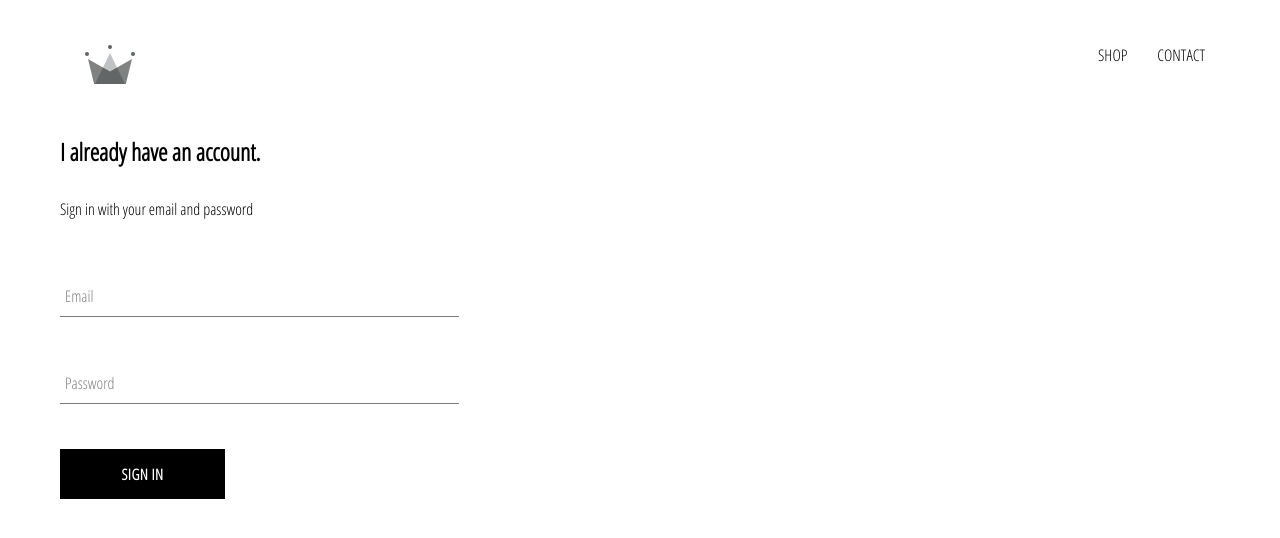
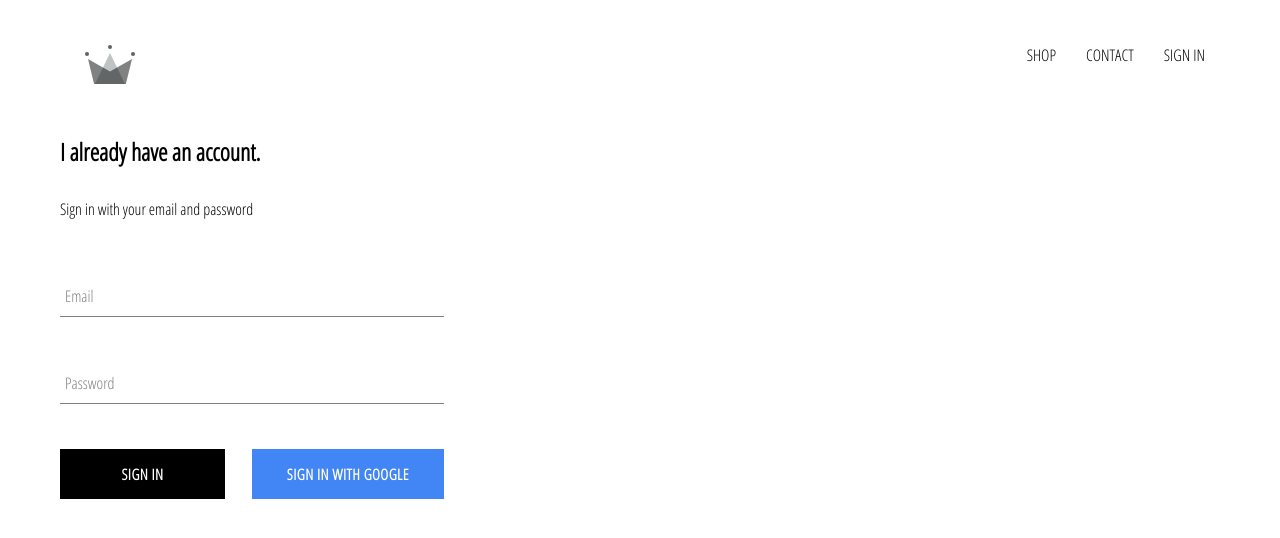
Before and after one commit to CosmicEntity/clothing-e-commerce, a React (Create React App) app: page /signin in a window 1280 px wide. Shown: the top 538 px of the page. Built offline with nearby package versions, Linux system fonts and the light colour scheme; no server answers.

Commit message:
Integrated firebase with google sign in option

```diff
--- a/package.json
+++ b/package.json
@@ -6,6 +6,7 @@
     "@testing-library/jest-dom": "^5.11.4",
     "@testing-library/react": "^11.1.0",
     "@testing-library/user-event": "^12.1.10",
+    "firebase": "^8.6.8",
     "node-sass": "^6.0.0",
     "react": "^17.0.2",
     "react-dom": "^17.0.2",
--- a/src/App.css
+++ b/src/App.css
@@ -7,3 +7,7 @@
   text-decoration: none;
   color: black;
 }
+
+*{
+  box-sizing: border-box;
+}
--- a/src/App.js
+++ b/src/App.js
@@ -1,15 +1,37 @@
-import React from 'react';
+import React, {Component} from 'react';
 import './App.css';
 import { Switch, Route } from 'react-router-dom';
 import HomePage from './pages/homepage/hompage.component';
 import ShopPage from './pages/shop/shop.component';
 import Header from './components/header/header.component';
 import SignInAndSignUp from './pages/sign-in-and-sign-up/sign-in-and-sign-up.component';
+import { auth } from './firebase/firebase.util'
 
-function App() {
+class App extends Component {
+  constructor(){
+    super();
+
+    this.state = {
+      currentUser: null
+    }
+  }
+  UnsubscribeFromAuth = null
+
+  componentDidMount(){
+    this.UnsubscribeFromAuth = auth.onAuthStateChanged(user => {
+      this.setState({currentUser:user});
+    })
+  }
+
+  componentWillUnmount(){
+    this.UnsubscribeFromAuth();
+  }
+
+
+  render(){
     return (
       <div className="App">
-     <Header/>
+      <Header currentUser={this.state.currentUser}/>
       <Switch>
         <Route exact path='/' component={HomePage}/>
         <Route exact path='/shop' component={ShopPage}/>
@@ -18,5 +40,6 @@
       </div>
     );
   }
+}
 
 export default App;
--- a/src/components/custom-button/custom-button.component.jsx
+++ b/src/components/custom-button/custom-button.component.jsx
@@ -1,9 +1,9 @@
 import React from 'react'
 import './custom-button.styles.scss'
 
-export default function CustomButton({children, ...otherProps}) {
+export default function CustomButton({children, isGoogleSignIn, ...otherProps}) {
     return (
-        <button className="custom-button" {...otherProps}>
+        <button className={`${isGoogleSignIn ? 'google-sign-in': '' } custom-button`} {...otherProps}>
             {children}
         </button>
     )
--- a/src/components/custom-button/custom-button.styles.scss
+++ b/src/components/custom-button/custom-button.styles.scss
@@ -19,4 +19,13 @@
     color: black;
     border: 1px solid black;
   }
+
+  &.google-sign-in{
+    background-color: #4285f4;
+    color: white;
+    &:hover{
+      background-color: #357ae8;
+      border: none;
+    }
+  }
 }
--- a/src/components/header/header.component.jsx
+++ b/src/components/header/header.component.jsx
@@ -2,8 +2,9 @@
 import {Link} from 'react-router-dom'
 import { ReactComponent as Logo} from '../../assets/crown.svg'
 import './header.styles.scss'
+import {auth} from '../../firebase/firebase.util'
 
-export default function Header() {
+export default function Header({currentUser}) {
     return (
         <div className="header">
             <Link className="logo-container" to="/">
@@ -16,6 +17,14 @@
                 <Link className="option" to="/shop">
                     CONTACT
                 </Link>
+                {
+                    currentUser ?
+                        <div className="option" onClick={()=> auth.signOut()}> SIGN OUT</div>
+                    :
+                    <Link className="option" to='/signin'>
+                        SIGN IN
+                    </Link>
+                }
             </div>
         </div>
     )
--- a/src/components/header/header.styles.scss
+++ b/src/components/header/header.styles.scss
@@ -20,6 +20,7 @@
 
     .option {
       padding: 10px 15px;
+      cursor: pointer;
     }
   }
 }
--- a/src/components/sign-in/sign-in.component.jsx
+++ b/src/components/sign-in/sign-in.component.jsx
@@ -2,6 +2,7 @@
 import FormInput from '../form-input/form-input.component'
 import CustomButton from '../custom-button/custom-button.component'
 import './sign-in.styles.scss'
+import {SignInWithGoogle} from '../../firebase/firebase.util'
 
 export default class SignIn extends Component {
     constructor(){
@@ -47,7 +48,15 @@
                       label="Password"
                       required
                     />
-                    <CustomButton type="submit">Sign in</CustomButton>
+                    <div className="buttons">
+                        <CustomButton type="submit">
+                            Sign in
+                        </CustomButton>
+                        <CustomButton onClick={SignInWithGoogle} isGoogleSignIn>
+                            Sign in with Google
+                        </CustomButton>
+                    </div>
+
                 </form>
             </div>
         )
--- a/src/components/sign-in/sign-in.styles.scss
+++ b/src/components/sign-in/sign-in.styles.scss
@@ -6,4 +6,9 @@
     .title{
         margin: 10px 0;
     }
+
+    .buttons{
+        display: flex;
+        justify-content: space-between;
+    }
 }
--- /dev/null
+++ b/src/firebase/firebase.util.js
@@ -0,0 +1,25 @@
+import firebase from 'firebase/app'
+import 'firebase/firestore'
+import 'firebase/auth'
+
+const config = {
+    apiKey: "AIzaSyCOhTXypmtO6kne8bLikb3CwdHRjh9YN9c",
+    authDomain: "clothing-e-commerce-db.firebaseapp.com",
+    projectId: "clothing-e-commerce-db",
+    storageBucket: "clothing-e-commerce-db.appspot.com",
+    messagingSenderId: "266294515284",
+    appId: "1:266294515284:web:4b7e12d25526b2be2bbfc1"
+  }
+
+  firebase.initializeApp(config);
+
+  export const auth = firebase.auth();
+  export const firestore = firebase.firestore();
+
+  const provider = new firebase.auth.GoogleAuthProvider();
+
+  provider.setCustomParameters({prompt:'select_account'});
+
+  export const SignInWithGoogle = ()=> auth.signInWithPopup(provider);
+
+  export default firebase;
```
Also changed, not shown: 1 other file (tests, documents, lock files or other folders). Lines whose indentation alone changed are shown as unchanged.
